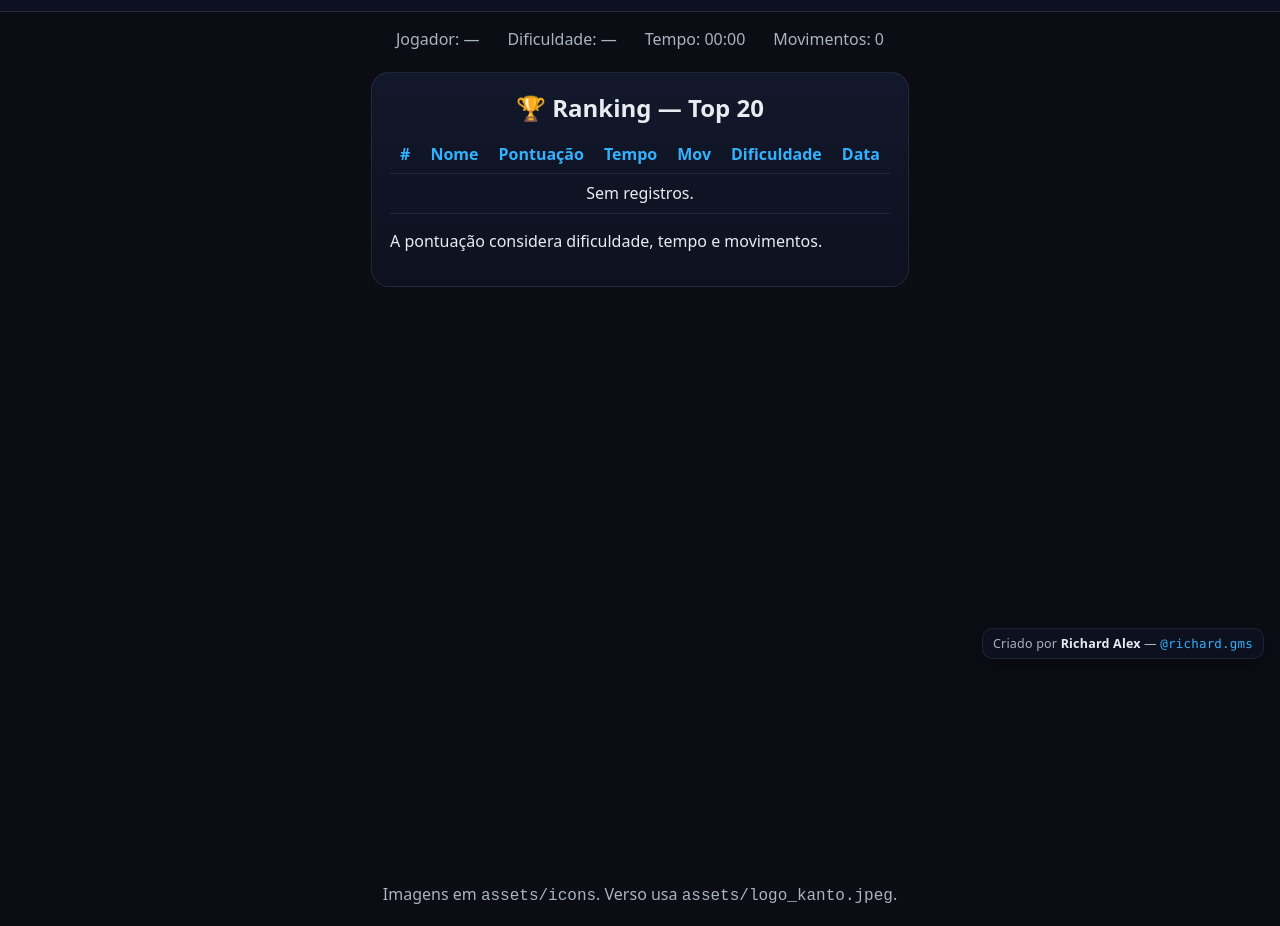
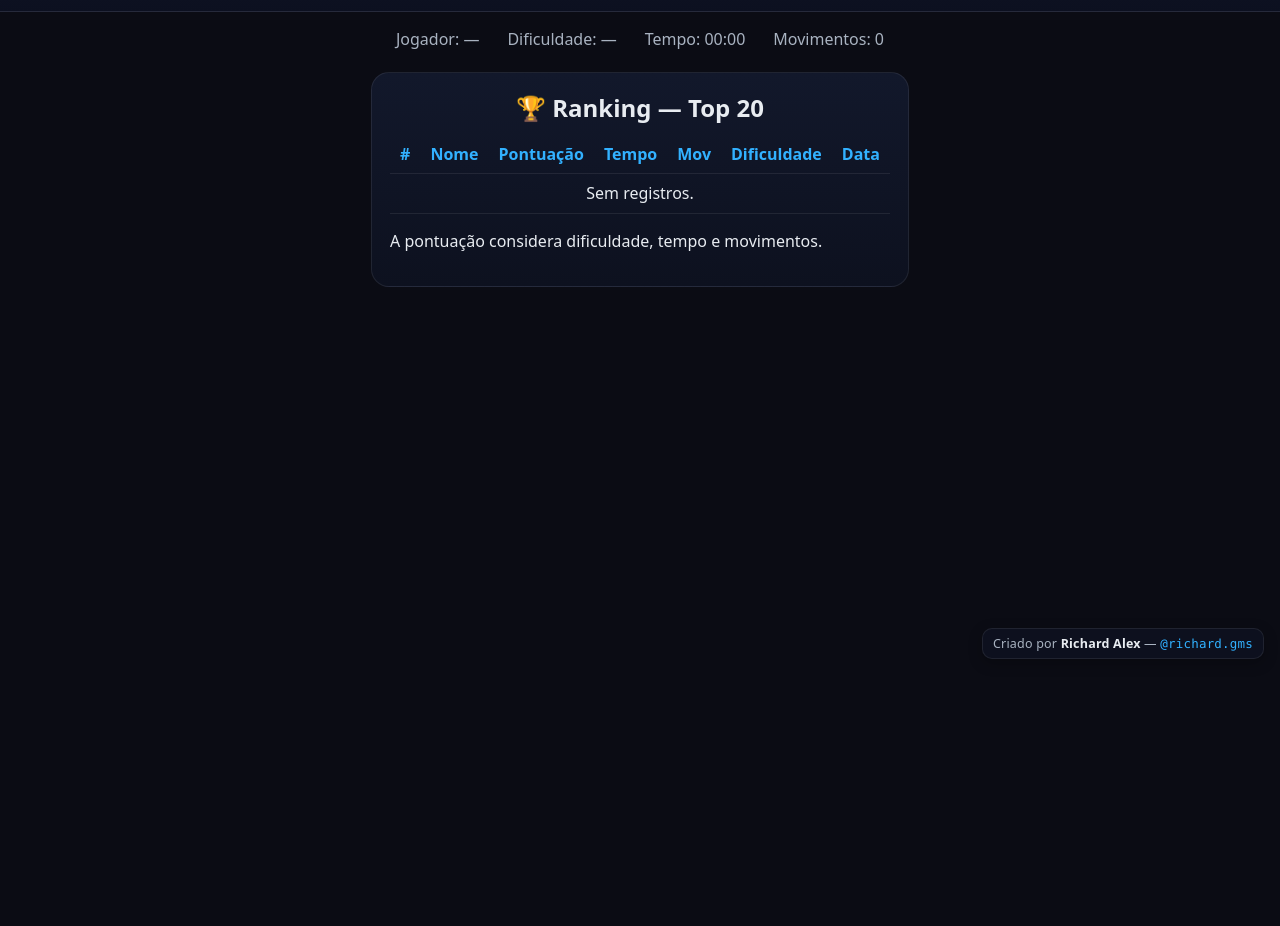
Before and after one commit to richardgmsdiogo-source/kantonerd, a plain HTML site: page index.html in a window 1280 px wide. Shown: the part 127-1053 px from the top of the page. After the commit the page ends 1028 px from the top, so only its background shows below. Drawn offline with Linux system fonts and the light colour scheme.

Commit message:
Update index.html

```diff
--- a/index.html
+++ b/index.html
@@ -10,7 +10,10 @@
   <header class="topbar">
     <div class="brand">
       <img src="assets/logo_kanto.jpeg" class="logo" alt="Kanto Nerd" />
-      <div><h1>Kanto Nerd</h1><small>Jogo da Memória — Campeonato local</small></div>
+      <div>
+        <h1>Kanto Nerd</h1>
+        <small>Jogo da Memória — Campeonato local</small>
+      </div>
     </div>
     <div class="controls">
       <button id="start" class="btn primary">Iniciar jogo</button>
@@ -48,7 +51,9 @@
       <h2>🏆 Ranking — Top 20</h2>
       <table>
         <thead>
-          <tr><th>#</th><th>Nome</th><th>Pontuação</th><th>Tempo</th><th>Mov</th><th>Dificuldade</th><th>Data</th></tr>
+          <tr>
+            <th>#</th><th>Nome</th><th>Pontuação</th><th>Tempo</th><th>Mov</th><th>Dificuldade</th><th>Data</th>
+          </tr>
         </thead>
         <tbody id="lbBody"></tbody>
       </table>
@@ -65,10 +70,13 @@
     </section>
   </main>
 
-  <footer class="footer">Imagens em <code>assets/icons</code>. Verso usa <code>assets/logo_kanto.jpeg</code>.</footer>
+  <!-- Rodapé mantido sem mensagem de caminhos de imagem -->
+  <footer class="footer"></footer>
+
   <script src="game.js"></script>
+
   <div class="signature" aria-label="Assinatura do autor">
-  <span>Criado por <b>Richard Alex</b> — <code>@richard.gms</code></span>
-</div>
+    <span>Criado por <b>Richard Alex</b> — <code>@richard.gms</code></span>
+  </div>
 </body>
 </html>
```
